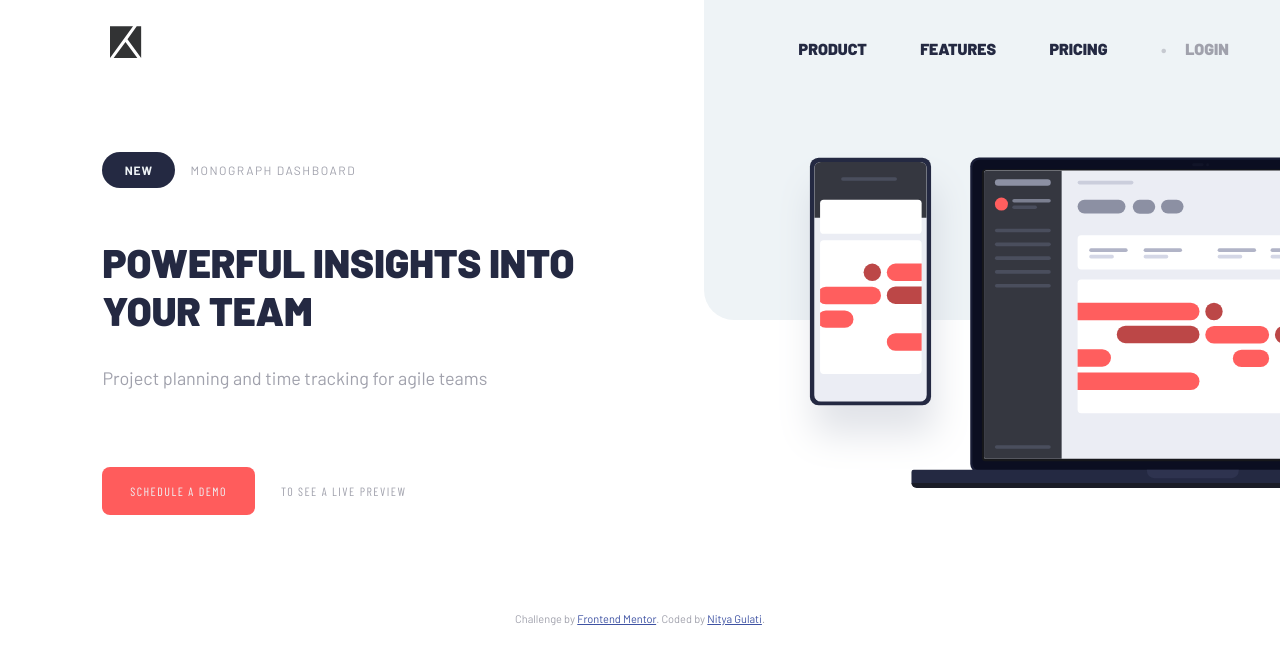
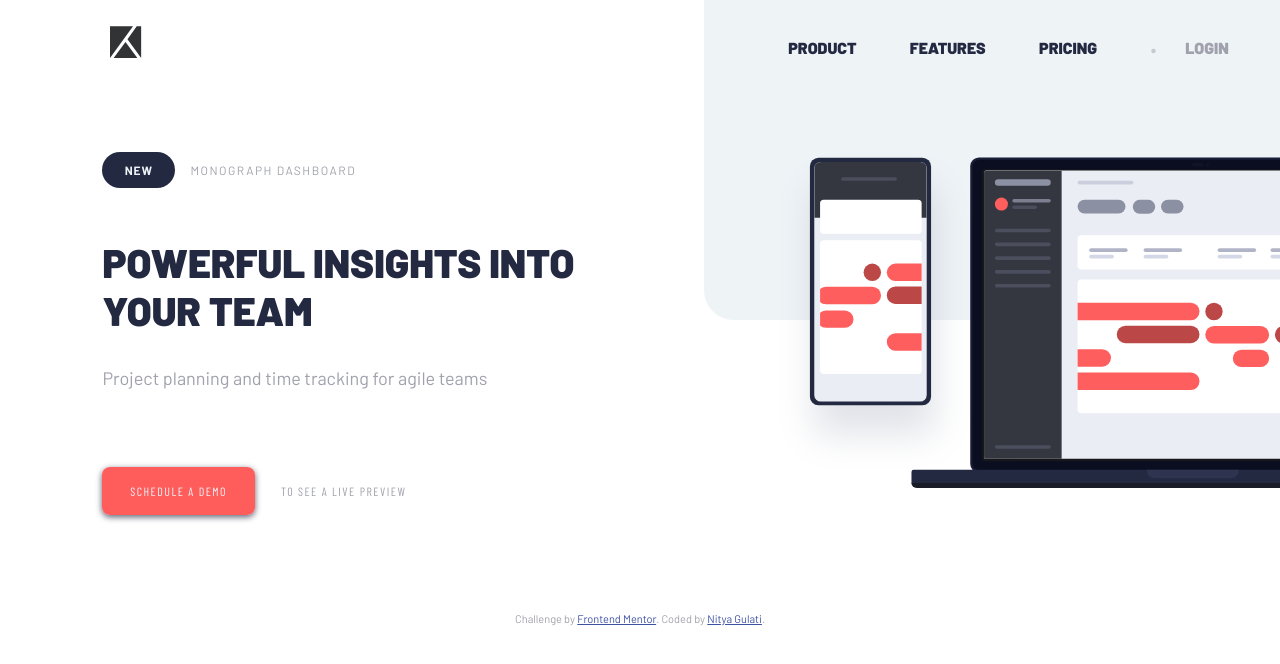
Before and after one commit to nityagulati/project-tracking-intro, a plain HTML site: page index.html in a window 1280 px wide. Drawn offline with nearby package versions, Linux system fonts and the light colour scheme; a web font is replaced by a local one.

Commit message:
add hover states + nav menu tweaks

```diff
--- a/index.html
+++ b/index.html
@@ -20,7 +20,9 @@
       <a class="nav__menu upper" href="#">Product</a>
       <a class="nav__menu upper" href="#">Features</a>
       <a class="nav__menu upper" href="#">Pricing</a>
-      <a class="nav__menu upper login" href="#"><span class="nav__dot">.</span> Login</a>
+      <span class="nav__dot">.</span>
+      <!-- <hr class="nav_menu nav__hr"> -->
+      <a class="nav__menu upper" href="#">Login</a>
     </nav>
   </header>
   <main class="site-main">
--- a/styles.css
+++ b/styles.css
@@ -7,6 +7,7 @@
   --grayish-blue: hsl(231, 7%, 65%);
   --light-grayish-blue: hsl(207, 33%, 95%);
   --dark-blue: hsl(228, 45%, 44%);
+  --btn-hover: hsla(0, 100%, 68%, 0.8);
   --primary-font: "Barlow Condensed", sans-serif;
   --secondary-font: "Barlow", sans-serif;
 }
@@ -54,6 +55,7 @@ body::before {
 }
 
 .nav {  text-align: right; }
+.nav__dot {  display: none; }
 
 .nav__menu {
   display: none;
@@ -64,6 +66,7 @@ body::before {
 }
 
 .nav__menu:last-child {  color: var(--main-text-color); }
+.nav__menu:hover {  text-decoration: underline; }
 .site-header {  margin-bottom: 5%; padding: 8%; }
 
 /* Main Content */
@@ -73,8 +76,10 @@ body::before {
   border-radius: 8px;
   padding: 3% 5%;
   margin-right: 4%;
+  box-shadow: 0 2px 6px var(--dark-grayish-blue);
 }
 
+.btn:hover {  background-color: var(--btn-hover); }
 .illustration {  text-align: right; }
 .illustration__img {  max-width: 100%; }
 .main-content {  padding: 8%; margin-top: 5%; }
@@ -149,9 +154,11 @@ body::before {
   }
 
   .nav__dot {
+    display: inline-block;
     opacity: 0.5;
     font-size: 1.5rem;
-    margin-right: 2%;
+    font-weight: 900;
+    margin-right: 5%;
     vertical-align: text-bottom;
   }
 
@@ -198,7 +205,7 @@ body::before {
   body::before {  width: 50%; height: 20%; }
   .logo {  margin-right: 50%; }
   .main-content__cta {  margin-top: 7%; }
-  .nav__dot {  margin-right: 3%; }
+  .nav__dot {  margin-right: 5%; }
   .nav__menu {  margin-right: 10%; }
   .site-header {  padding: 2% 4%; }
 }
```
